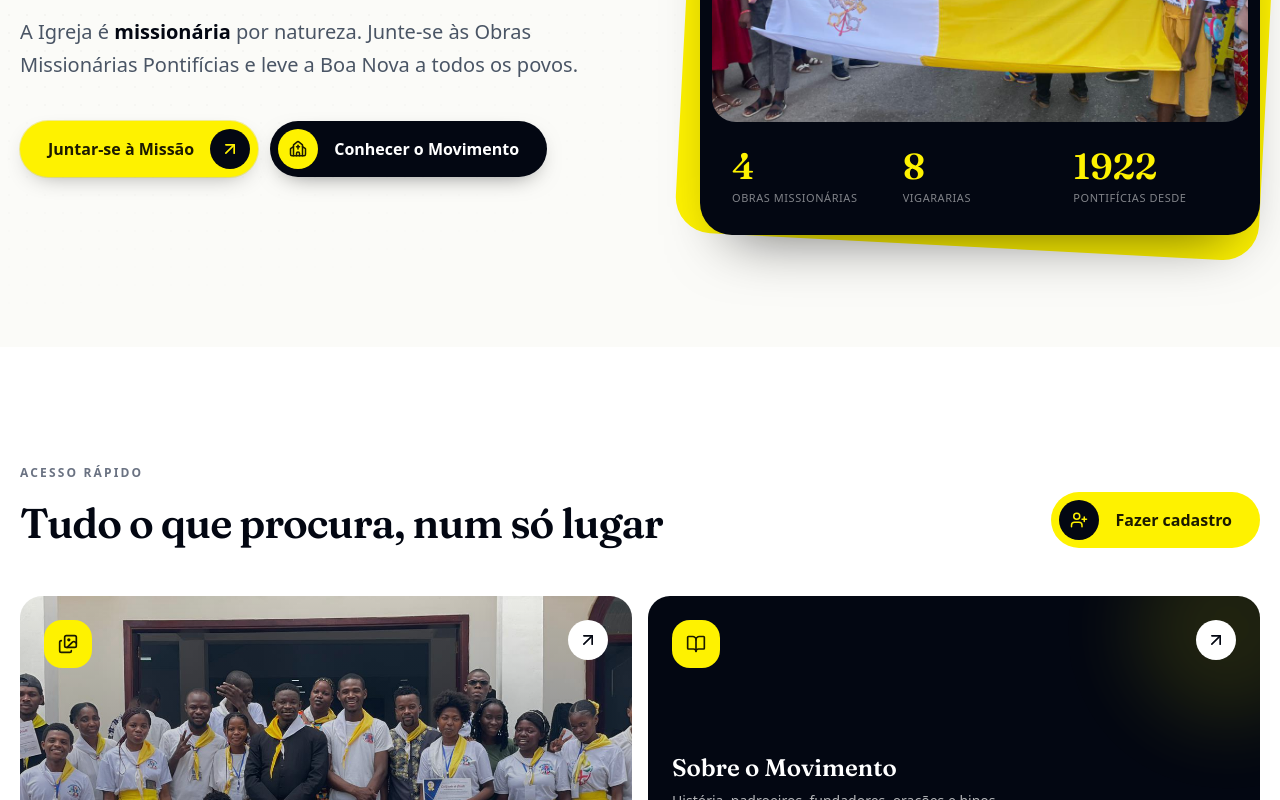
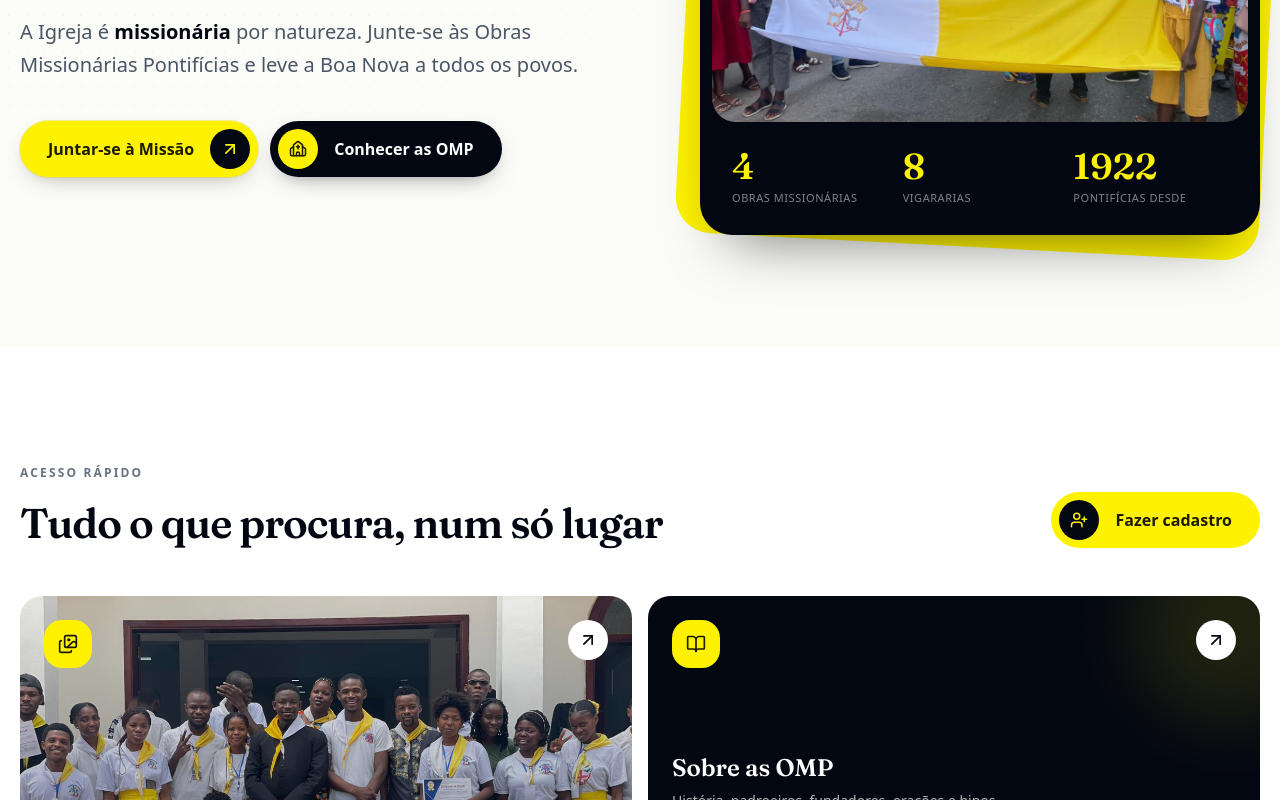
Before and after one commit to marcosjr369/SAOMP-SITE, a Next.js app: page / in a window 1280 px wide. Shown: the part 480-1280 px from the top of the page. Built offline with nearby package versions, Linux system fonts and the light colour scheme.

Commit message:
Actualização do número de telem

```diff
--- a/app/sobre/page.tsx
+++ b/app/sobre/page.tsx
@@ -281,7 +281,7 @@ export default function SobrePage() {
 
       <PageHero
         image="/movimento12.jpeg"
-        eyebrow="Sobre o Movimento"
+        eyebrow="Sobre as OMP"
         title="Obras Missionárias Pontifícias"
         description="No coração da Igreja, a serviço da missão universal de anunciar Cristo a todos os povos."
       />
--- a/components/footer/Footer.tsx
+++ b/components/footer/Footer.tsx
@@ -21,7 +21,7 @@ const socials = [
     icon: Facebook,
     external: true,
   },
-  { href: "tel:+244934883685", label: "Telefone: +244 934 883 685", icon: Phone },
+  { href: "tel:+244939103749", label: "Telefone: +244 934 883 685", icon: Phone },
   { href: "mailto:saomp@ompluanda.com", label: "Email: saomp@ompluanda.com", icon: Mail },
 ];
 
--- a/components/hero-section/HeroSectio.tsx
+++ b/components/hero-section/HeroSectio.tsx
@@ -96,7 +96,7 @@ const HeroSection = () => {
               <span className="grid h-10 w-10 place-items-center rounded-full bg-yellow-500 text-gray-950 transition-transform duration-300 group-hover:scale-110">
                 <Church className="h-[18px] w-[18px]" />
               </span>
-              Conhecer o Movimento
+              Conhecer as OMP
             </Link>
           </motion.div>
         </div>
--- a/components/quick-links-section/QuickLinksSection.tsx
+++ b/components/quick-links-section/QuickLinksSection.tsx
@@ -35,7 +35,7 @@ const links: QuickLink[] = [
   },
   {
     href: "/sobre",
-    title: "Sobre o Movimento",
+    title: "Sobre as OMP",
     description: "História, padroeiros, fundadores, orações e hinos.",
     icon: BookOpen,
     variant: "dark",
```
